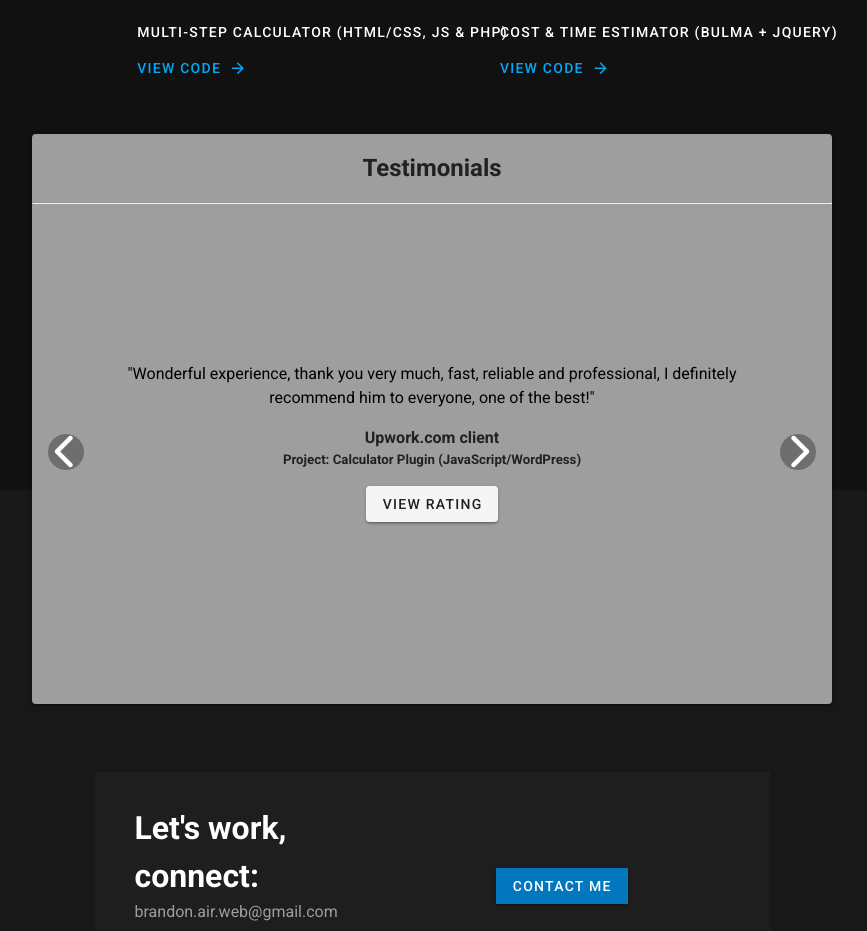
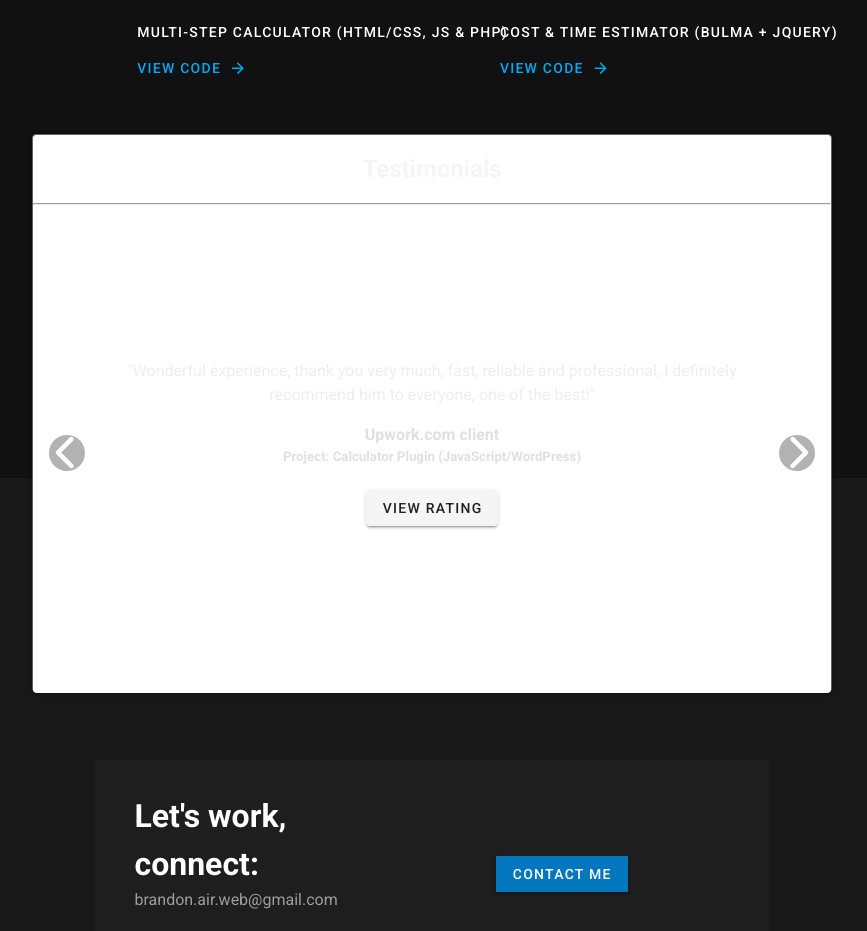
Before and after one commit to BrandonWingerAir/project-portfolio-vuetify-js, a Vue app: page / in a window 1280 px wide. Shown: the part 2320-3251 px from the top of the page, without its empty margins (208-1075 px from the left). Built offline with nearby package versions, Linux system fonts and the light colour scheme.

Commit message:
testimonial section colors, border & spacing styles

```diff
--- a/src/components/TestimonialSection.vue
+++ b/src/components/TestimonialSection.vue
@@ -1,6 +1,6 @@
 <template>
-  <v-card id="testimonials-carousel" class="mx-auto my-12 text-center pt-4 grey" width="75%">
-        <h2 class="mb-4 grey--text text--darken-4">Testimonials</h2>
+  <v-card id="testimonials-carousel" class="mx-auto my-12 text-center pt-4 bg-color-3" width="75%">
+        <h2 class="mb-4 grey--text text--lighten-4">Testimonials</h2>
         <hr>
         <v-carousel hide-delimiters>
             <v-carousel-item
@@ -9,17 +9,17 @@
             >
               <v-sheet
                 height="100%"
-                color="grey"
+                class="bg-color-4"
               >
                 <v-row
-                  class="fill-height grey--text text--darken-4"
+                  class="fill-height grey--text text--lighten-2"
                   align="center"
                   justify="center"
                 >
-                  <div id="review-container">
-                    <p class="black--text">"{{ item.review }}"</p>
+                  <div class="review-container">
+                    <p class="grey--text text--lighten-3">"{{ item.review }}"</p>
                     <h4>{{ item.client }}</h4>
-                    <h5 class="mb-4">Project: {{ item.project }}</h5>
+                    <h5 class="mb-6">Project: {{ item.project }}</h5>
                     <v-btn :href="item.link">View Rating</v-btn>
                   </div>
                 </v-row>
@@ -74,9 +74,22 @@
 <style scoped>
 #testimonials-carousel {
   max-width: 800px;
+  height: 558px;
+  border: 1px solid #616161;
 }
 
-#review-container {
+.bg-color-3 {
+  background-color: #212121;
+}
+
+.bg-color-4 {
+  background: #424242;
+  border-bottom: 1px solid #616161;
+  border-bottom-right-radius: 4px;
+  border-bottom-left-radius: 4px;
+}
+
+.review-container {
   padding: 0 75px;
 }
 </style>
```
